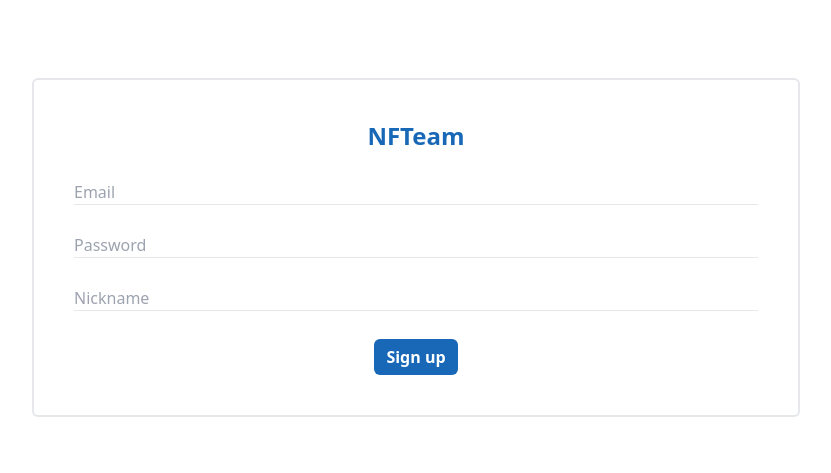
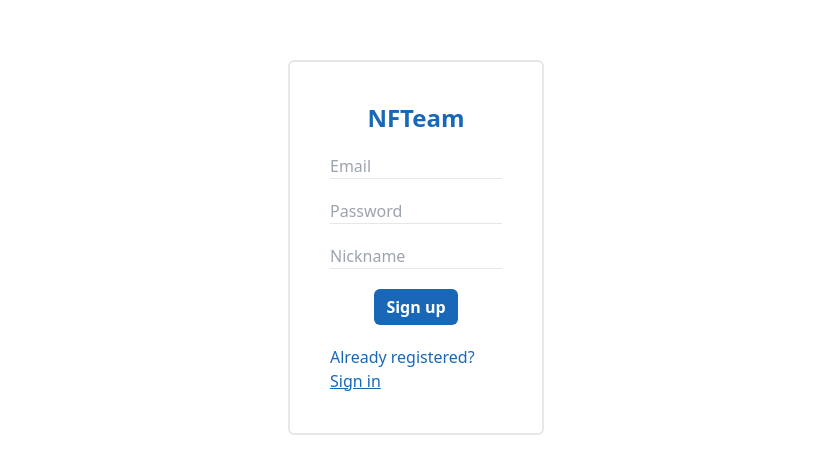
Before and after one commit to Valentin1495/Camptraveler, a React (Vite) app: page /signup in a window 1280 px wide. Shown: the part 153-626 px from the top of the page, without its empty margins (224-1055 px from the left). Built offline with nearby package versions, Linux system fonts and the light colour scheme; no server answers.

Commit message:
feat: Registration 보완

```diff
--- a/src/App.tsx
+++ b/src/App.tsx
@@ -4,7 +4,7 @@ import Layout from './components/Layout';
 import CollectionDetails from './pages/CollectionDetails';
 import Search from './pages/Search';
 import NotFound from './pages/NotFound';
-import Signup from './pages/Signup';
+import Register from './pages/Register';
 
 function App() {
   return (
@@ -17,7 +17,7 @@ function App() {
           <Route path='search' element={<Search />} />
           <Route path='*' element={<NotFound />} />
         </Route>
-        <Route path='signup' element={<Signup />} />
+        <Route path='signup' element={<Register />} />
 
         {/* <Route path='/collections' element={<MyCollections />} /> */}
         {/* <Route path='/collection/create' element={<CreateCollection />} /> */}
--- a/src/index.css
+++ b/src/index.css
@@ -22,4 +22,8 @@
   .err-msg {
     @apply text-red-500 text-sm;
   }
+
+  .auth-btn {
+    @apply w-fit mx-auto px-3 py-1.5 font-bold hover:opacity-80 text-white bg-brand-color rounded-md;
+  }
 }
--- /dev/null
+++ b/src/pages/Register.tsx
@@ -0,0 +1,143 @@
+import { QueryClient, useMutation } from '@tanstack/react-query';
+import { signup } from '../api/NFTeamApi';
+import { useForm } from 'react-hook-form';
+import { yupResolver } from '@hookform/resolvers/yup';
+import * as yup from 'yup';
+import { AxiosError } from 'axios';
+import { useState } from 'react';
+import { Link } from 'react-router-dom';
+
+interface UserInfo {
+  email: string;
+  password: string;
+  nickname: string;
+}
+
+const SignupSchema = yup
+  .object({
+    email: yup.string().email('It must be a valid email').required(),
+    password: yup
+      .string()
+      .required()
+      .matches(
+        /^(?=.*[A-Za-z])(?=.*\d)(?=.*[@$!%*#?&])[A-Za-z\d@$!%*#?&]{8,}$/,
+        ' Use 8 or more characters with a mix of letters, numbers & symbols'
+      ),
+    nickname: yup
+      .string()
+      .required()
+      .matches(
+        /^(?=.*[A-Za-z])(?=.*\d)[A-Za-z\d]{3,23}$/,
+        'Use between 3 and 23 characters with a mix of letters and numbers'
+      ),
+  })
+  .required();
+
+export default function Register() {
+  const {
+    register,
+    handleSubmit,
+    formState: { errors },
+  } = useForm<UserInfo>({
+    resolver: yupResolver(SignupSchema),
+  });
+
+  const [errMsg, setErrMsg] = useState<string>('');
+  const [success, setSuccess] = useState<boolean>(false);
+  const queryClient = new QueryClient();
+
+  const { mutate, isLoading } = useMutation({
+    mutationFn: (userInfo: UserInfo) => signup(userInfo),
+    onSuccess: () => {
+      queryClient.invalidateQueries({ queryKey: ['users'] });
+      setSuccess(true);
+    },
+    onError: (error: AxiosError) => {
+      if (!error.response) {
+        setErrMsg('No server response');
+      } else if (error.response.status === 400) {
+        setErrMsg('This email is already in use');
+      } else {
+        setErrMsg('Registration failed');
+      }
+    },
+  });
+
+  const onSubmit = (data: UserInfo) => {
+    mutate(data);
+  };
+
+  return (
+    <div className='flex items-center justify-center h-screen'>
+      {success ? (
+        <section className='space-y-3 text-center'>
+          <h1 className='text-2xl font-bold text-brand-color'>Success!</h1>
+          <Link to='/signin' className='auth-btn inline-block'>
+            Sign in
+          </Link>
+        </section>
+      ) : (
+        <>
+          <form
+            onSubmit={handleSubmit(onSubmit)}
+            className='border-2 space-y-5 p-10 flex flex-col w-3/5 md:w-1/3 xl:w-1/5 rounded-md'
+          >
+            <h1 className='text-center text-brand-color text-2xl font-bold'>
+              NFTeam
+            </h1>
+
+            <section className='space-y-1.5'>
+              <input
+                {...register('email')}
+                type='text'
+                className='signup-input'
+                placeholder='Email'
+                autoFocus
+              />
+              {errors.email && (
+                <p className='err-msg'>{errors.email.message}</p>
+              )}
+            </section>
+
+            <section className='space-y-1.5'>
+              <input
+                {...register('password')}
+                type='password'
+                className='signup-input'
+                placeholder='Password'
+              />
+              {errors.password && (
+                <p className='err-msg'>{errors.password.message}</p>
+              )}
+            </section>
+
+            <section className='space-y-1.5'>
+              <input
+                {...register('nickname')}
+                type='text'
+                className='signup-input'
+                placeholder='Nickname'
+              />
+              {errors.nickname && (
+                <p className='err-msg'>{errors.nickname.message}</p>
+              )}
+            </section>
+
+            <button type='submit' className='auth-btn'>
+              {isLoading ? 'Loading...' : 'Sign up'}
+            </button>
+
+            {errMsg && <p className='err-msg text-center'>{errMsg}</p>}
+
+            <section className='text-brand-color'>
+              Already registered? <br />
+              <Link to='/signin' className='underline'>
+                Sign in
+              </Link>
+            </section>
+          </form>
+        </>
+      )}
+    </div>
+  );
+}
--- a/src/pages/Signup.tsx
+++ /dev/null
@@ -1,114 +0,0 @@
-import { QueryClient, useMutation } from '@tanstack/react-query';
-import { signup } from '../api/NFTeamApi';
-import { useForm } from 'react-hook-form';
-import { yupResolver } from '@hookform/resolvers/yup';
-import * as yup from 'yup';
-import { AxiosError } from 'axios';
-import { useState } from 'react';
-
-interface UserInfo {
-  email: string;
-  password: string;
-  nickname: string;
-}
-
-const SignupSchema = yup
-  .object({
-    email: yup.string().email('It must be a valid email').required(),
-    password: yup
-      .string()
-      .required()
-      .matches(
-        /^(?=.*[A-Za-z])(?=.*\d)(?=.*[@$!%*#?&])[A-Za-z\d@$!%*#?&]{8,}$/,
-        ' Use 8 or more characters with a mix of letters, numbers & symbols'
-      ),
-    nickname: yup
-      .string()
-      .required()
-      .matches(
-        /^(?=.*[A-Za-z])(?=.*\d)[A-Za-z\d]{3,23}$/,
-        'Use between 3 and 23 characters with a mix of letters and numbers'
-      ),
-  })
-  .required();
-
-export default function Signup() {
-  const {
-    register,
-    handleSubmit,
-    formState: { errors },
-  } = useForm<UserInfo>({
-    resolver: yupResolver(SignupSchema),
-  });
-
-  const [errMsg, setErrMsg] = useState<string>('');
-  const queryClient = new QueryClient();
-
-  const { mutate, isLoading, isError, error } = useMutation({
-    mutationFn: (userInfo: UserInfo) => signup(userInfo),
-    onSuccess: () => queryClient.invalidateQueries({ queryKey: ['users'] }),
-    onError: (error: AxiosError) => {
-      if (!error.response) {
-        setErrMsg('No server response');
-      } else if (error.response.status === 400) {
-        setErrMsg('This email is already in use');
-      } else {
-        setErrMsg('Registration failed');
-      }
-    },
-  });
-
-  const onSubmit = (data: UserInfo) => {
-    mutate(data);
-  };
-
-  return (
-    <div className='flex items-center justify-center h-screen'>
-      <form
-        onSubmit={handleSubmit(onSubmit)}
-        className='border-2 space-y-7 p-10 flex flex-col w-3/5 rounded-md'
-      >
-        <h1 className='text-center text-brand-color text-2xl font-bold'>
-          NFTeam
-        </h1>
-
-        <input
-          {...register('email')}
-          type='text'
-          className='signup-input'
-          placeholder='Email'
-          autoFocus
-        />
-        {errors.email && <p className='err-msg'>{errors.email.message}</p>}
-
-        <input
-          {...register('password')}
-          type='password'
-          className='signup-input'
-          placeholder='Password'
-        />
-        {errors.password && (
-          <p className='err-msg'>{errors.password.message}</p>
-        )}
-
-        <input
-          {...register('nickname')}
-          type='text'
-          className='signup-input'
-          placeholder='Nickname'
-        />
-        {errors.nickname && (
-          <p className='err-msg'>{errors.nickname.message}</p>
-        )}
-
-        <button
-          type='submit'
-          className='w-fit mx-auto px-3 py-1.5 font-bold hover:opacity-80 text-white bg-brand-color rounded-md'
-        >
-          {isLoading ? 'Loading...' : 'Sign up'}
-        </button>
-        {errMsg && <p className='err-msg text-center'>{errMsg}</p>}
-      </form>
-    </div>
-  );
-}
```
